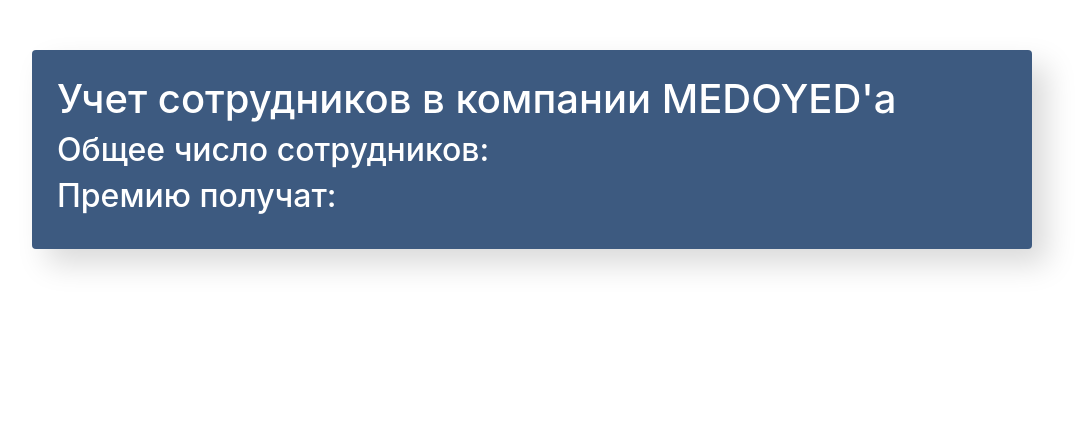
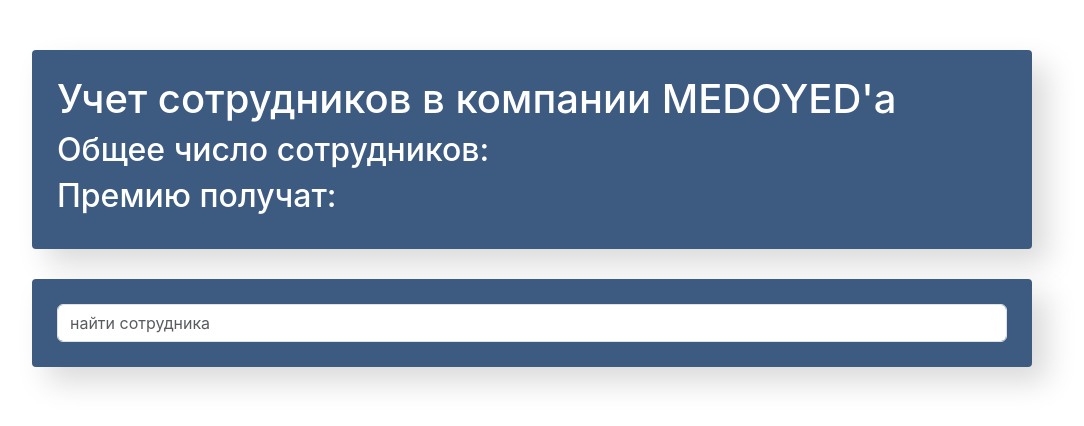
Before and after one commit to MEDOYED/employees, a React (Create React App) app: page / in a window 1280 px wide. Shown: the top 426 px of the page, without its empty margins (108-1192 px from the left). Built offline with nearby package versions, Linux system fonts and the light colour scheme.

Commit message:
add search panel

```diff
--- a/src/components/app-info/app-info.jsx
+++ b/src/components/app-info/app-info.jsx
@@ -5,7 +5,7 @@
     <div className="app-info">
       <h1>Учет сотрудников в компании MEDOYED'a</h1>
       <h2>Общее число сотрудников: </h2>
-      <h2>Премию получат:</h2>
+      <h2>Премию получат: </h2>
     </div>
   );
 };
--- a/src/components/app/app.jsx
+++ b/src/components/app/app.jsx
@@ -1,10 +1,15 @@
 import "./app.css";
 import AppInfo from "../app-info/app-info";
+import SearchPanel from "../search-panel/search-panel";
 
 function App() {
   return (
     <div className="app">
-      <AppInfo></AppInfo>
+      <AppInfo />
+
+      <div className="search-panel">
+        <SearchPanel />
+      </div>
     </div>
   );
 }
--- /dev/null
+++ b/src/components/search-panel/search-panel.css
@@ -0,0 +1,8 @@
+.search-panel {
+  margin-top: 30px;
+  padding: 25px;
+  background-color: #3d5a80;
+  border-radius: 4px;
+  box-shadow: 15px 15px 30px rgba(0, 0, 0, .15);
+  color: #fff;
+}
--- a/src/components/search-panel/search-panel.jsx
+++ b/src/components/search-panel/search-panel.jsx
@@ -0,0 +1,13 @@
+import "./search-panel.css";
+
+const SearchPanel = () => {
+  return (
+    <input
+      type="text"
+      className="form-control search-input"
+      placeholder="найти сотрудника"
+    />
+  );
+};
+
+export default SearchPanel;
```
Also changed, not shown: 1 other file (tests, documents, lock files or other folders).
